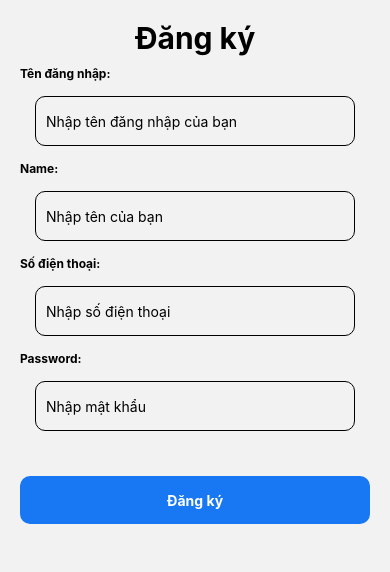
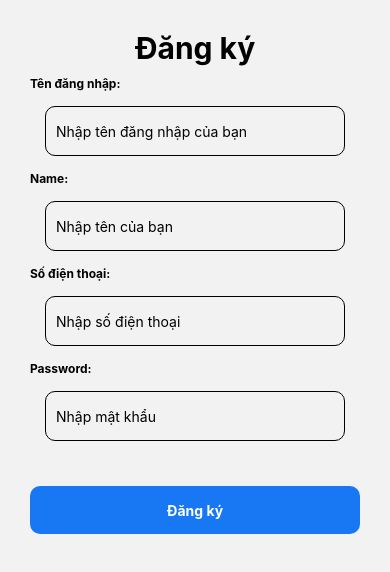
Before and after one commit to digdagdagdagdadga999/Agile_nhom9_MOB_SP24, a React Native app: screen /dangky in a window 390 px wide. Shown: the top 572 px of the page. Built offline with nearby package versions, Linux system fonts and the light colour scheme.

Commit message:
update_lan11

```diff
--- a/ManHinh/SignUp.js
+++ b/ManHinh/SignUp.js
@@ -114,7 +114,7 @@ export default SignUp;
 const styles = StyleSheet.create({
   container: {
     flex: 1,
-    margin: 20,
+    margin: 30,
     flexDirection: "column",
   },
   dangky: {
--- a/ManHinh/TinTucChiTiet.js
+++ b/ManHinh/TinTucChiTiet.js
@@ -138,7 +138,7 @@ const TinTucChiTiet = (props) => {
   };
 
   React.useLayoutEffect(() => {
-    getCMT();
+    // getCMT();
     checkfollow();
   }, []);
 
--- a/ManHinh/TinTucYeuThich.js
+++ b/ManHinh/TinTucYeuThich.js
@@ -10,7 +10,7 @@ import {
 import React, { useState } from "react";
 
 const TinTucYeuThich = (props) => {
-  const arr = props.route.params?.user.post;
+  const arr = props.route.params?.userss?.post;
   const [arrPost, setPost] = useState([]);
   const [loading, setloading] = useState(true);
 
@@ -48,10 +48,10 @@ const TinTucYeuThich = (props) => {
     return (
       <TouchableOpacity
         style={styles.viewBanTin}
-        // onPress={() => {
-        //   console.log(props.route);
-        //   props.navigation.navigate("tintucct", { items: item });
-        // }}
+        onPress={() => {
+          console.log(props.route);
+          props.navigation.navigate("tintucct", { items: item });
+        }}
       >
         <Image source={{ uri: item.image }} style={{ width: 60, height: 60 }} />
         <Text
```
